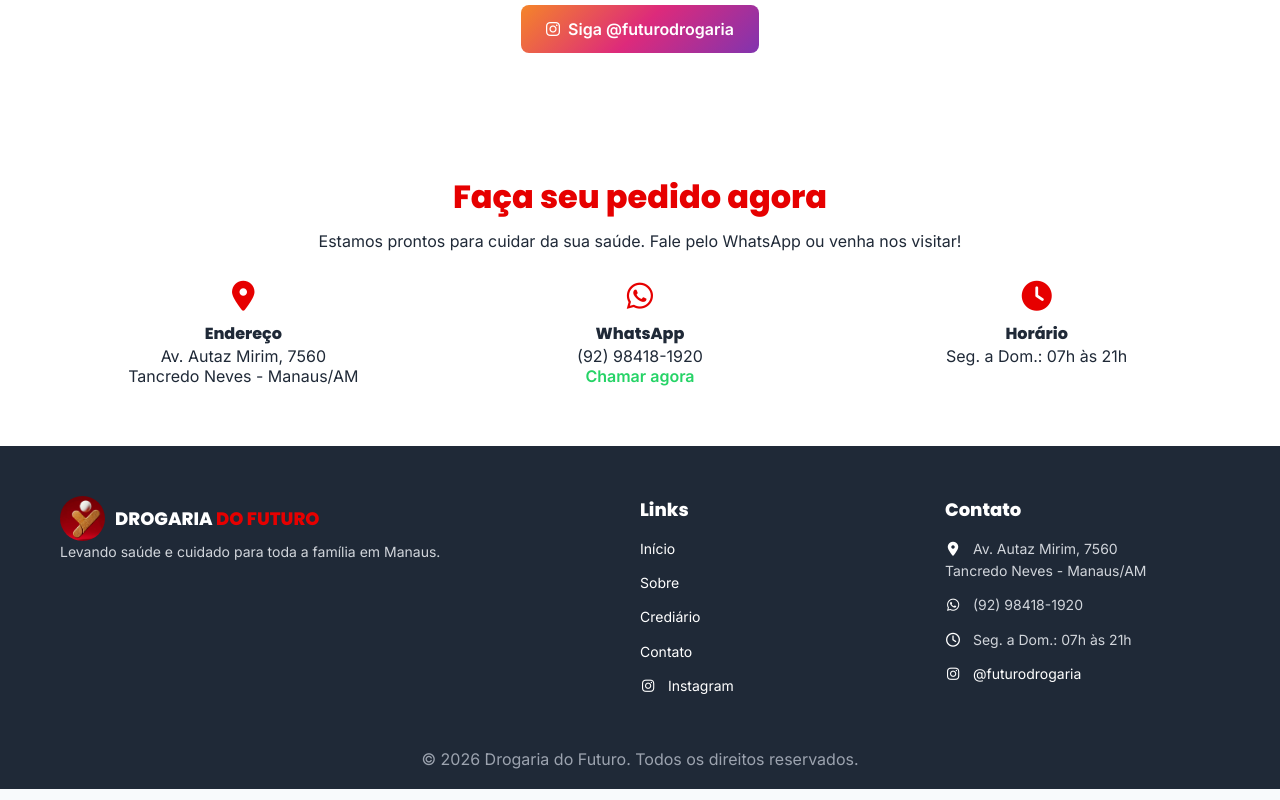
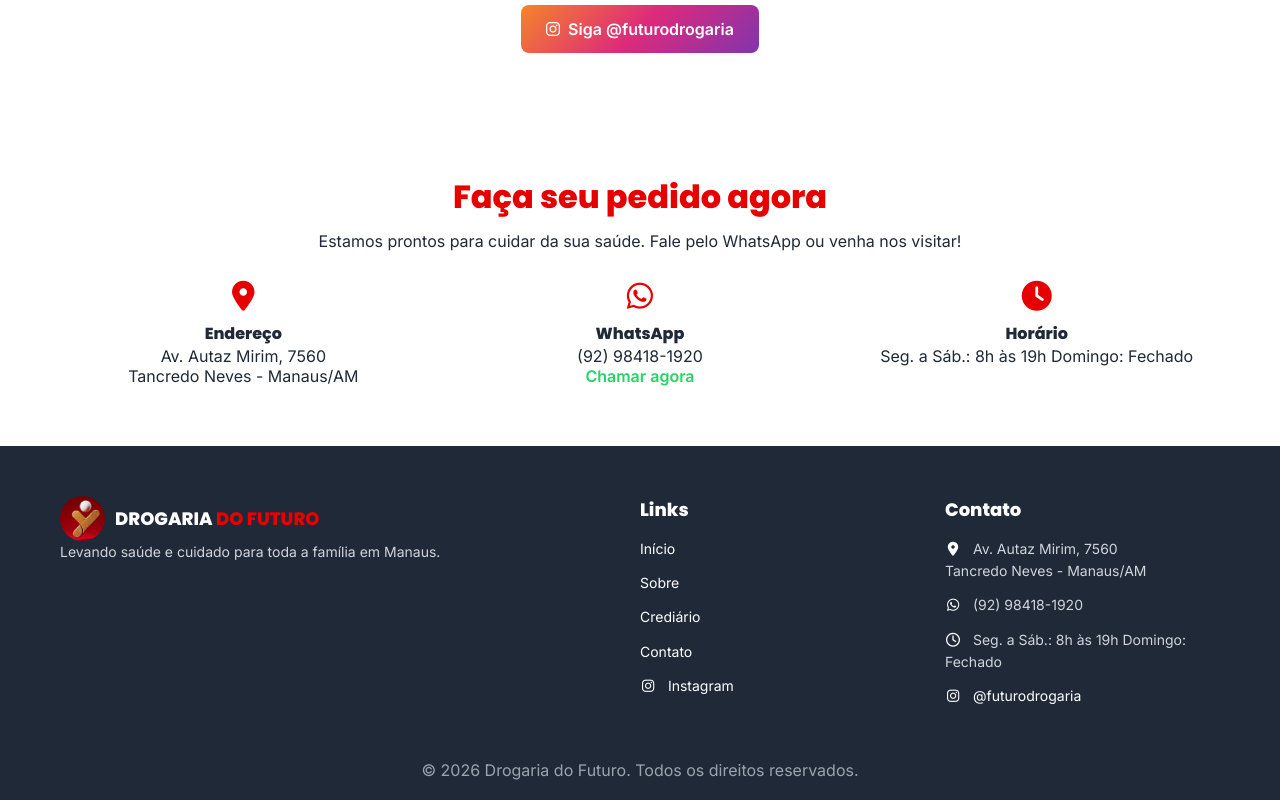
Before and after one commit to alexsandrofelix2607-svg/Site-drogaria, a plain HTML site: page index.html in a window 1280 px wide. Shown: the part 3161-3961 px from the top of the page. Drawn offline with Linux system fonts and the light colour scheme.

Commit message:
Atualiza horário para Seg a Sáb 8h às 19h, domingo fechado

```diff
--- a/index.html
+++ b/index.html
@@ -204,7 +204,8 @@
                 </div>
                 <div class="item-contato"><i class="fa-solid fa-clock"></i>
                     <h4>Horário</h4>
-                    <p>Seg. a Dom.: 07h às 21h</p>
+                    <p>Seg. a Sáb.: 8h às 19h
+                        Domingo: Fechado</p>
                 </div>
             </div>
         </div>
@@ -231,7 +232,8 @@
                 <h4>Contato</h4>
                 <p><i class="fas fa-map-marker-alt"></i> Av. Autaz Mirim, 7560<br>Tancredo Neves - Manaus/AM</p>
                 <p><i class="fab fa-whatsapp"></i> (92) 98418-1920</p>
-                <p><i class="far fa-clock"></i> Seg. a Dom.: 07h às 21h</p>
+                <p><i class="far fa-clock"></i> Seg. a Sáb.: 8h às 19h
+                    Domingo: Fechado</p>
                 <p><i class="fab fa-instagram"></i> <a href="https://www.instagram.com/futurodrogaria" target="_blank"
                         style="color: white; text-decoration: none;">@futurodrogaria</a></p>
             </div>
```
Lines whose indentation alone changed are shown as unchanged.
